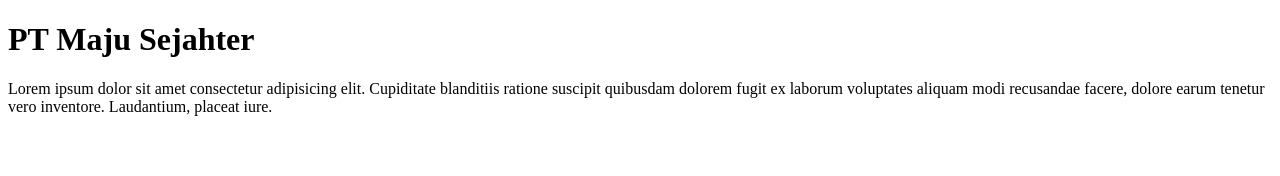
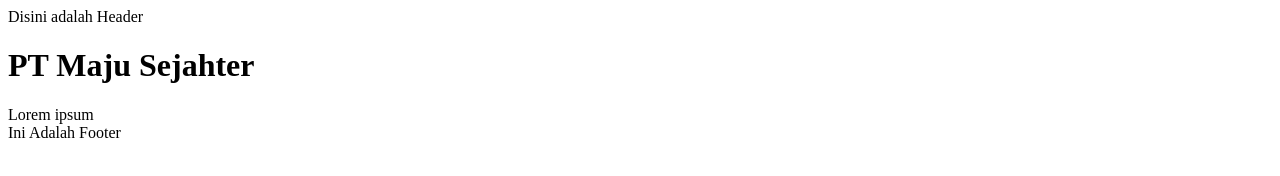
Before and after one commit to Rfin123din/Company-Profile, a plain HTML site: page index.html in a window 1280 px wide. Drawn offline with Linux system fonts and the light colour scheme.

Commit message:
Membuat Header dan Footer

```diff
--- a/index.html
+++ b/index.html
@@ -6,11 +6,10 @@
     <title>Latihan Git</title>
 </head>
 <body>
+    <header>Disini adalah Header</header>
     <h1>PT Maju Sejahter</h1>
-    <div>Lorem ipsum dolor sit amet consectetur adipisicing elit.
-        Cupiditate blanditiis ratione suscipit </b>
-        quibusdam dolorem fugit ex laborum voluptates aliquam modi recusandae facere,
-        dolore earum tenetur vero inventore. Laudantium, placeat iure.
+    <div>Lorem ipsum
     </div>
+    <footer>Ini Adalah Footer</footer>
 </body>
 </html>
```
